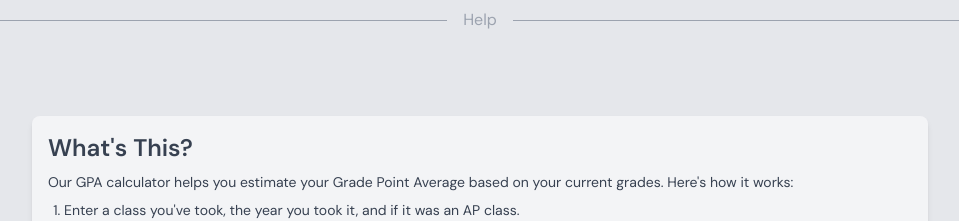
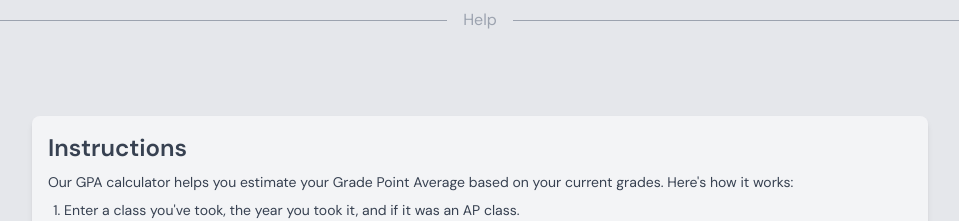
Before and after one commit to ryanchou-dev/whs-gpa, a Next.js app: page /gpa in a window 1280 px wide. Shown: the part 1360-1581 px from the top of the page, without its empty margins (160-1119 px from the left). Built offline with nearby package versions, Linux system fonts and the light colour scheme; no server answers; the database is empty; sample sign-in values are in the browser's storage.

Commit message:
instructions

```diff
--- a/src/app/gpa/page.js
+++ b/src/app/gpa/page.js
@@ -862,7 +862,7 @@ export default function Home() {
 
 					<div className="mt-16 max-w-4xl mx-auto p-4 bg-gray-100 text-gray-700 rounded-lg shadow-md">
 						<h2 className="text-xl sm:text-2xl font-semibold mb-2 cursor-pointer">
-							What&apos;s This?
+							Instructions
 						</h2>
 						<div className="text-sm sm:text-md text-center">
 							<div className="text-left">
```
